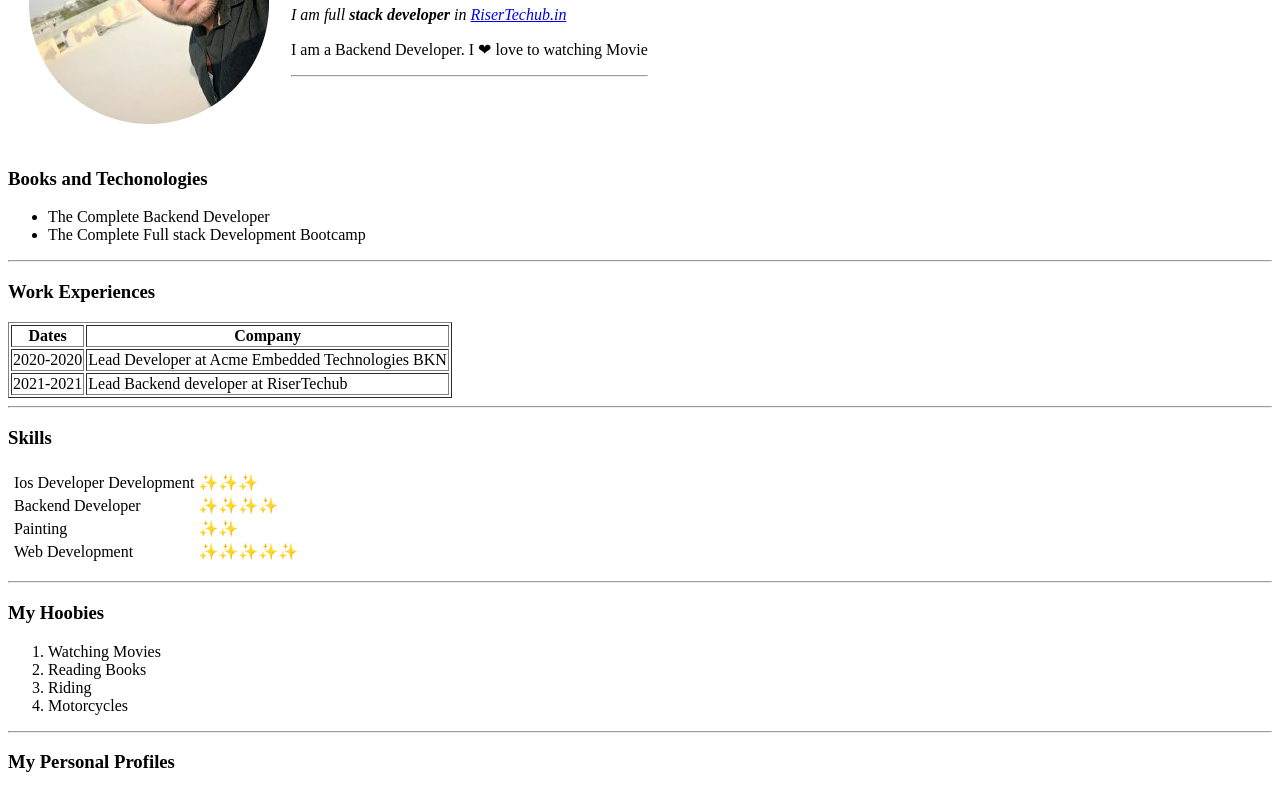
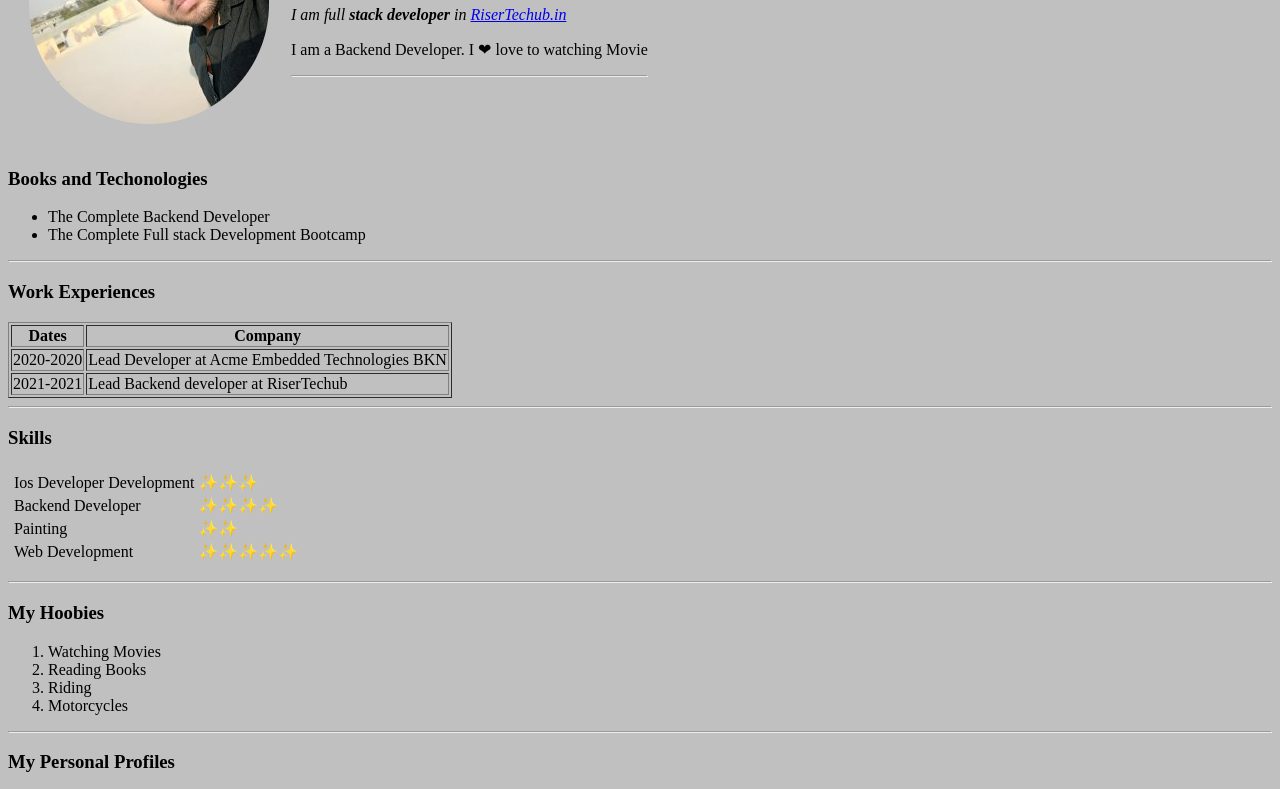
Before and after one commit to Ranjeet162/CV, a plain HTML site: page index.html in a window 1280 px wide. Shown: the part 145-934 px from the top of the page. Drawn offline with Linux system fonts and the light colour scheme; files whose address does not match are found by name.

Commit message:
Update index.html

```diff
--- a/index.html
+++ b/index.html
@@ -5,7 +5,7 @@
     <title>Ranjeet personal website</title>
   </head>
 
-  <body>
+  <body style= "Background-color: #c0c0c0;">
     <table cellspacing="20">
       <tr>
         <td><img src="images/ranjeet.png" alt="Ranjeet Profile picture"></td>
```
